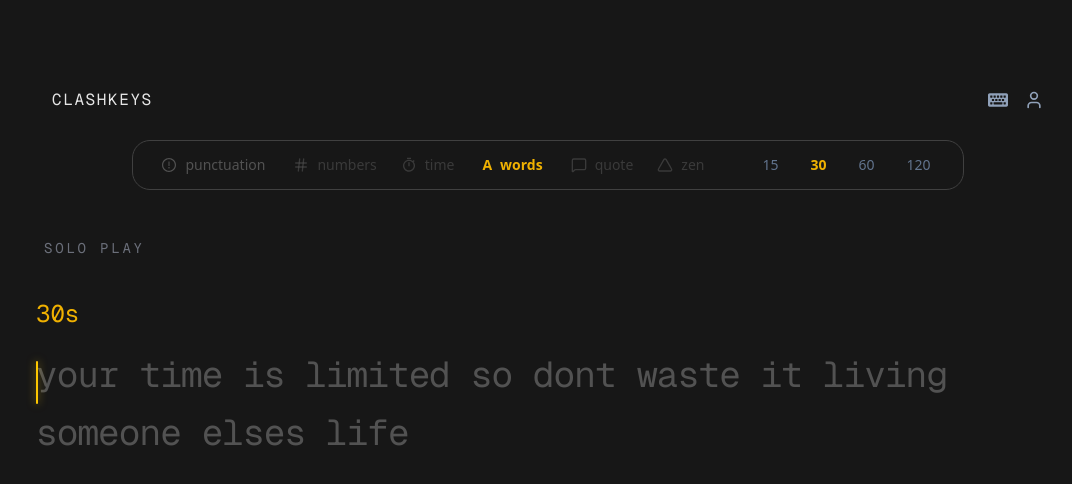
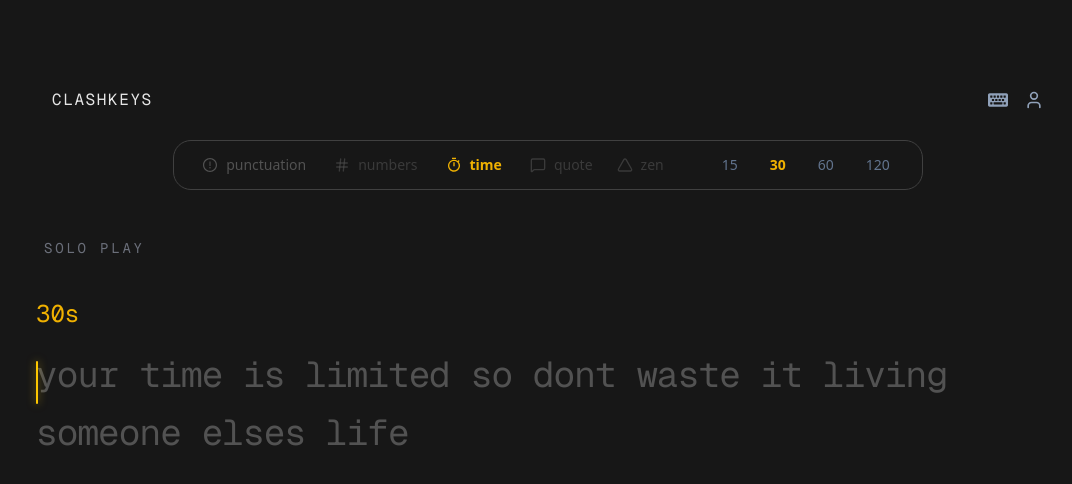
Before and after one commit to Aayush7105/clashkeys, a Next.js app: page /soloplay in a window 1280 px wide. Shown: the top 484 px of the page, without its empty margins (92-1164 px from the left). Built offline with nearby package versions, Linux system fonts and the light colour scheme; no server answers.

Commit message:
punctuation feature added

```diff
--- a/app/soloplay/page.tsx
+++ b/app/soloplay/page.tsx
@@ -32,13 +32,6 @@ function cleanTextForWords(text: string) {
     .trim();
 }
 
-function cleanTextForPunctuation(text: string) {
-  return text
-    .replace(/[^A-Za-z\s.,?!:;'"()-]/g, " ")
-    .replace(/\s+/g, " ")
-    .trim();
-}
-
 function limitWords(text: string, maxWords: number) {
   return text.split(/\s+/).slice(0, maxWords).join(" ");
 }
@@ -56,6 +49,11 @@ function getPoolFallback(mode: SoloMode): string {
 
 // same structure you already use
 async function getSentence(mode: SoloMode): Promise<string> {
+  // Punctuation mode should always use punctuation-ready local pool.
+  if (mode === "punctuation") {
+    return getPoolFallback("punctuation");
+  }
+
   async function fetchWiki() {
     const r = await fetchWithTimeout(
       "https://en.wikipedia.org/api/rest_v1/page/random/summary",
@@ -69,10 +67,7 @@ async function getSentence(mode: SoloMode): Promise<string> {
 
     if (typeof extract !== "string") throw new Error();
 
-    const cleaned =
-      mode === "punctuation"
-        ? cleanTextForPunctuation(extract)
-        : cleanTextForWords(extract);
+    const cleaned = cleanTextForWords(extract);
 
     if (!cleaned) throw new Error();
 
@@ -89,7 +84,7 @@ async function getSentence(mode: SoloMode): Promise<string> {
     try {
       return await fetchWiki();
     } catch {
-      return getPoolFallback(mode);
+      return getPoolFallback("words");
     }
   }
 }
--- a/components/game-navbar.tsx
+++ b/components/game-navbar.tsx
@@ -71,20 +71,16 @@ export default function GameNavbar({
         <Hash size={16} />
         <span>numbers</span>
       </div>
-      <div className="flex items-center gap-2 cursor-default text-neutral-600/60">
-        <MdOutlineTimer size={16} />
-        <span>time</span>
-      </div>
       <button
         type="button"
         onClick={() => handleModeChange("words")}
         className={modeButtonClass("words")}
         aria-pressed={canInteractModes && currentMode === "words"}
         disabled={!canInteractModes}
-        title={canInteractModes ? "Set mode to words" : disabledModeTitle}
+        title={canInteractModes ? "Set mode to time" : disabledModeTitle}
       >
-        <span>A</span>
-        <span>words</span>
+        <MdOutlineTimer size={16} />
+        <span>time</span>
       </button>
       <div className="flex items-center gap-2 cursor-default text-neutral-600/60">
         <MessageSquare size={16} />
```
